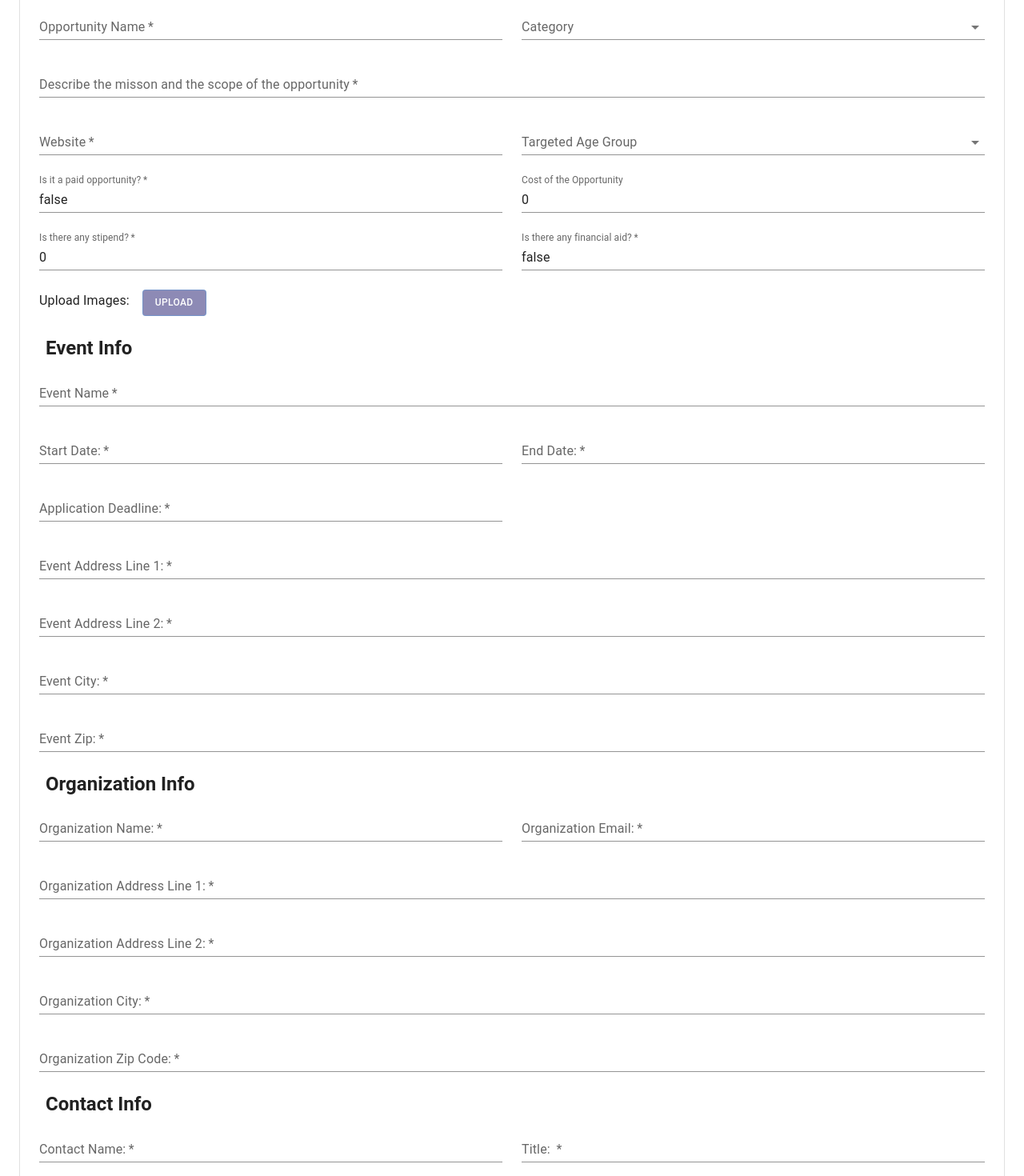
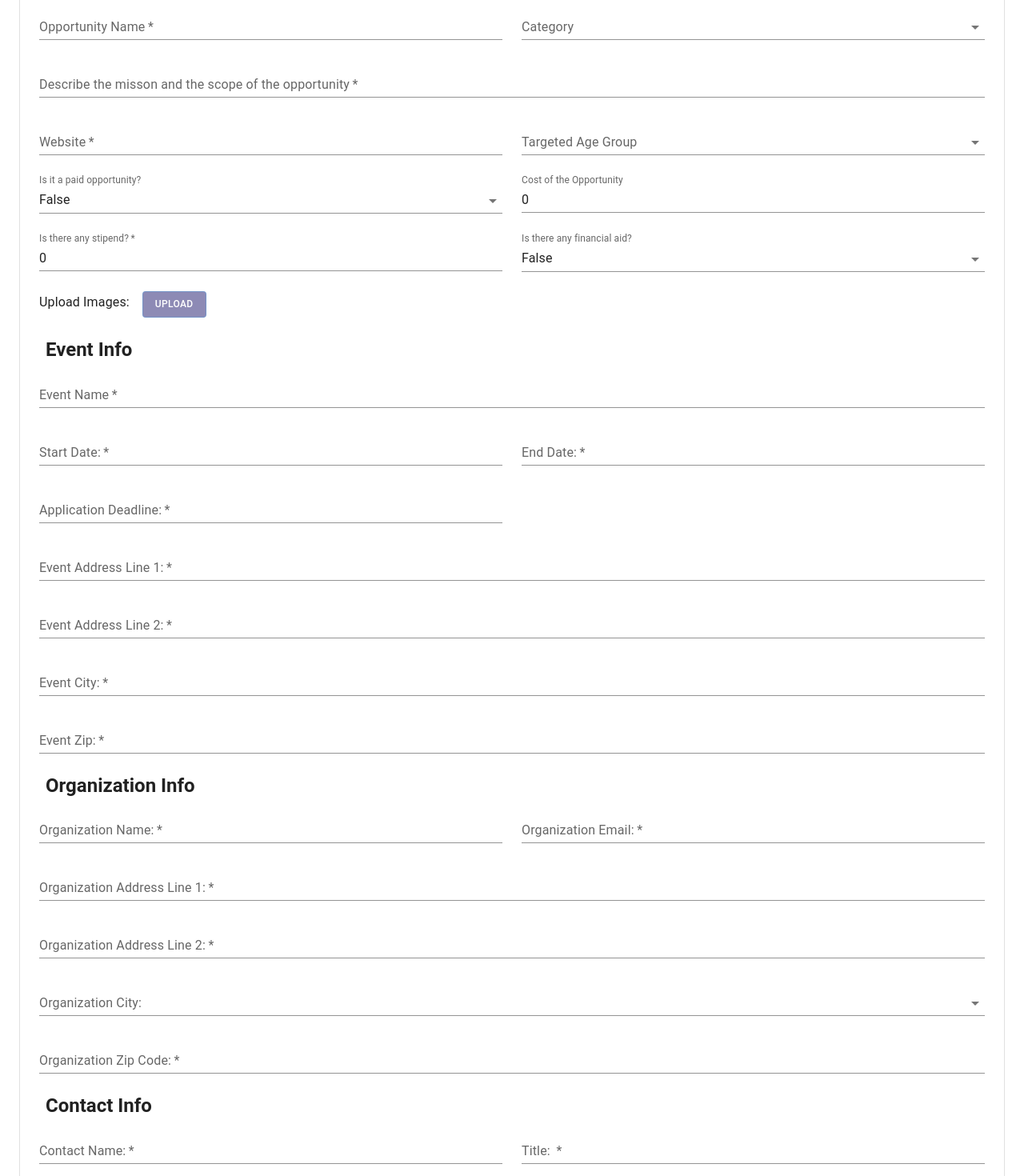
Before and after one commit to Preity24/hcv-app, a React (Create React App) app: page /addOpportunity in a window 1280 px wide. Shown: the part 383-1853 px from the top of the page at 80% size. Built offline with nearby package versions, Linux system fonts and the light colour scheme.

Commit message:
adjust some field to dropdown box

```diff
--- a/src/components/AddOpportunity/BasicInfoForm.js
+++ b/src/components/AddOpportunity/BasicInfoForm.js
@@ -143,7 +143,7 @@ export default function BasicInfoForm() {
                 </Grid>
                 <Grid item xs={12} sm={6}>
                     <FormControl variant="standard" fullWidth>
-                        <InputLabel id="categoryLabel">Targeted Age Group</InputLabel>
+                        <InputLabel id="ageRangeLabel">Targeted Age Group</InputLabel>
                         <Select
                             labelId="ageRange"
                             name="ageRange"
@@ -163,16 +163,20 @@ export default function BasicInfoForm() {
                     </FormControl>
                 </Grid>
                 <Grid item xs={12} sm={6}>
-                    <TextField
-                        required
+                    <FormControl variant="standard" fullWidth>
+                        <InputLabel id="paidLabel">Is it a paid opportunity?</InputLabel>
+                        <Select
+                            labelId="paid"
                             id="paid"
                             name="paid"
-                        label="Is it a paid opportunity?"
-                        fullWidth
-                        variant="standard"
                             value={formValues.paid}
+                            label="paid"
                             onChange={handleInputChange}
-                    />
+                        >
+                            <MenuItem value={true}><Typography align="left">True</Typography></MenuItem>
+                            <MenuItem value={false}><Typography align="left">False</Typography></MenuItem>
+                        </Select>
+                    </FormControl>
                 </Grid>
                 <Grid item xs={12} sm={6}>
                     <TextField
@@ -200,16 +204,20 @@ export default function BasicInfoForm() {
                     />
                 </Grid>
                 <Grid item xs={12} sm={6}>
-                    <TextField
-                        required
+                    <FormControl variant="standard" fullWidth>
+                        <InputLabel id="financialAidLabel">Is there any financial aid?</InputLabel>
+                        <Select
+                            labelId="financialAid"
                             id="financialAid"
                             name="financialAid"
-                        label="Is there any financial aid?"
-                        fullWidth
-                        variant="standard"
                             value={formValues.financial_aid}
+                            label="financialAid"
                             onChange={handleInputChange}
-                    />
+                        >
+                            <MenuItem value={true}><Typography align="left">True</Typography></MenuItem>
+                            <MenuItem value={false}><Typography align="left">False</Typography></MenuItem>
+                        </Select>
+                    </FormControl>
                 </Grid>
                 <Grid item xs={12} sm={6}>
                     <Stack direction="row" spacing={2}>
@@ -373,17 +381,25 @@ export default function BasicInfoForm() {
                     />
                 </Grid>
                 <Grid item xs={12}>
-                    <TextField
-                        required
+                    <FormControl variant="standard" fullWidth>
+                        <InputLabel id="orgCityLabel">Organization City:</InputLabel>
+                        <Select
+                            labelId="orgCity"
+                            name="orgCity"
                             id="orgCity"
-                        name="orgCity"
+                            value={formValues.orgCity}
                             label="Organization City:"
-                        fullWidth
-                        variant="standard"
-                        autoComplete="new-password"
-                        value={formValues.orgCity}
                             onChange={handleInputChange}
-                    />
+                        >
+                            {Object.values(searchCategories.region_categories).map((value) =>
+                                <MenuItem
+                                    value={value['orgCity']}
+                                >
+                                    <Typography align="left">{value['orgCity']} </Typography>
+                                </MenuItem>
+                            )}
+                        </Select>
+                    </FormControl>
                 </Grid>
                 <Grid item xs={12}>
                     <TextField
@@ -411,6 +427,7 @@ export default function BasicInfoForm() {
                         label="Contact Name:"
                         fullWidth
                         variant="standard"
+                        autoComplete="new-password"
                     />
                 </Grid>
                 <Grid item xs={12} sm={6}>
@@ -421,6 +438,7 @@ export default function BasicInfoForm() {
                         label="Title: "
                         fullWidth
                         variant="standard"
+                        autoComplete="new-password"
                     />
                 </Grid>
                 <Grid item xs={12} sm={6}>
@@ -431,6 +449,7 @@ export default function BasicInfoForm() {
                         label="Contact Phone:"
                         fullWidth
                         variant="standard"
+                        autoComplete="new-password"
                     />
                 </Grid>
                 <Grid item xs={12} sm={6}>
@@ -441,6 +460,7 @@ export default function BasicInfoForm() {
                         label="Contact Email:"
                         fullWidth
                         variant="standard"
+                        autoComplete="new-password"
                     />
                 </Grid>
             </Grid>
```
Lines whose indentation alone changed are shown as unchanged.
